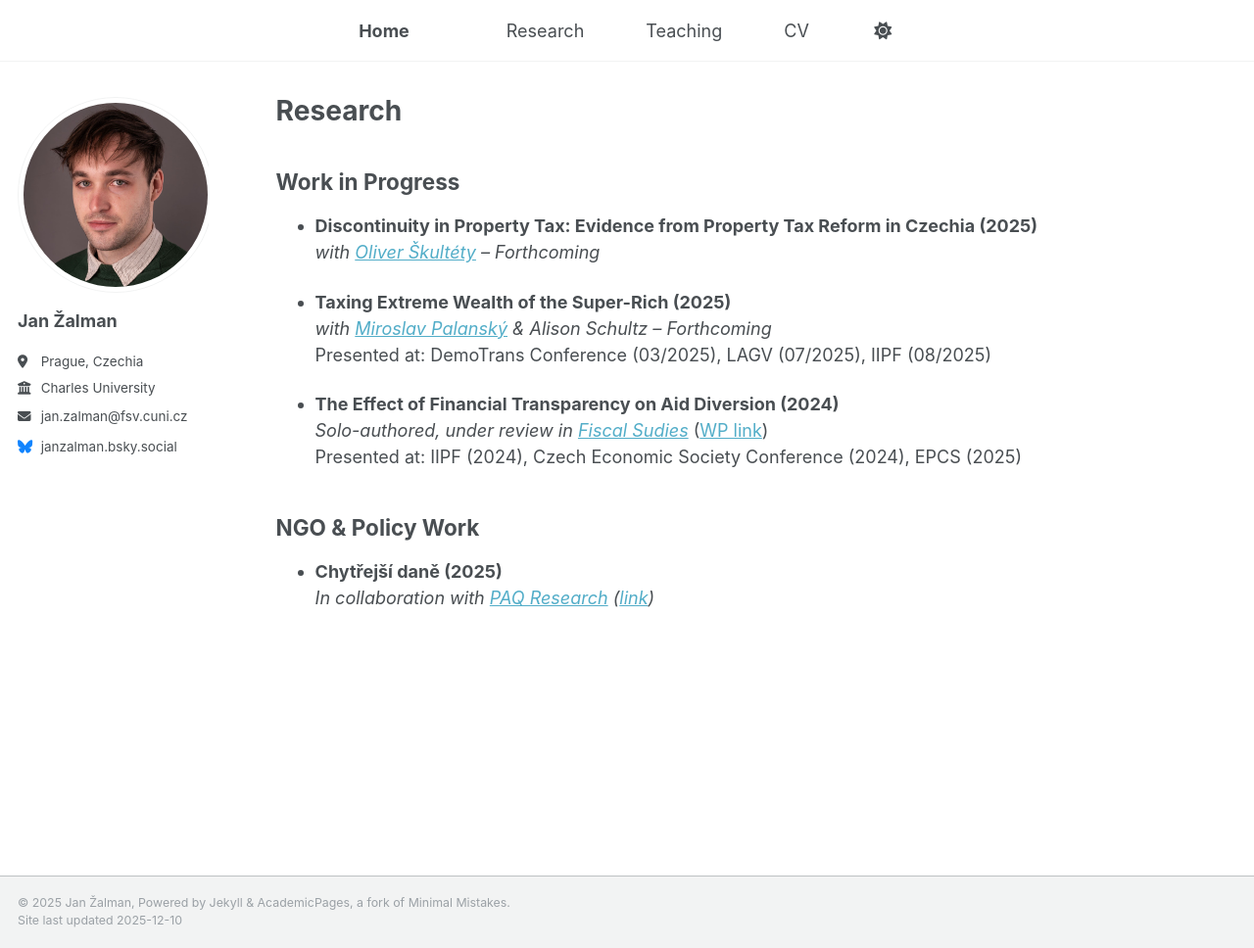
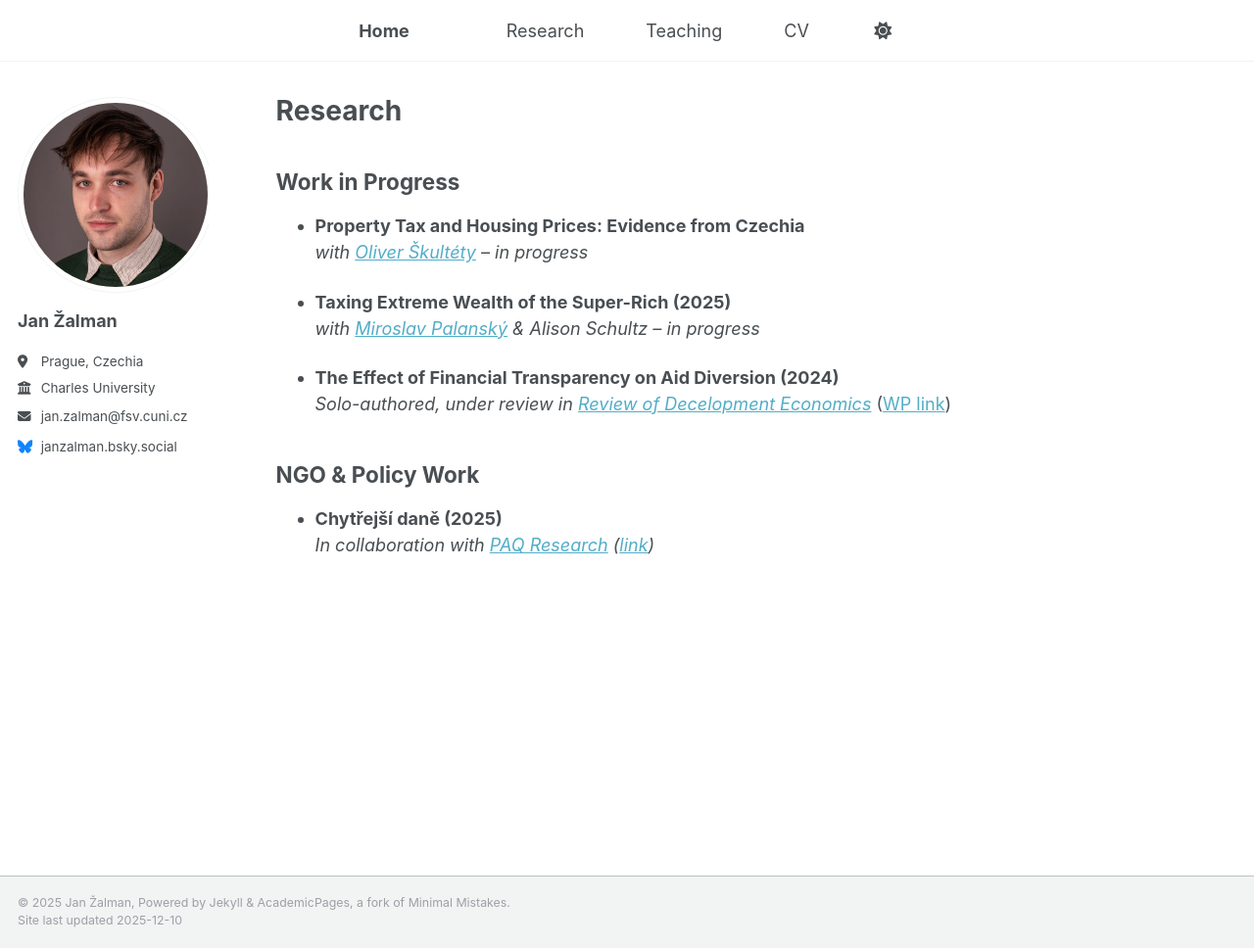
Before and after one commit to janzalman/janzalman.github.io, a Jekyll site: the page built from _pages/research.md, in a window 1280 px wide and 968 px high. Shown: the whole window at 98% size. Built offline with Jekyll 4.4.1, drawn with Linux system fonts in a browser that asks for light colours.

Commit message:
Update research.md

```diff
--- a/_pages/research.md
+++ b/_pages/research.md
@@ -5,16 +5,14 @@ permalink: /research/
 ---
 
 ## Work in Progress
-- **Discontinuity in Property Tax: Evidence from Property Tax Reform in Czechia (2025)**
-  *with [Oliver Škultéty](https://ies.fsv.cuni.cz/en/contacts/institute-members/89209997) – Forthcoming*
+- **Property Tax and Housing Prices: Evidence from Czechia**
+  *with [Oliver Škultéty](https://ies.fsv.cuni.cz/en/contacts/institute-members/89209997) – in progress*
 
 - **Taxing Extreme Wealth of the Super-Rich (2025)**
-  *with [Miroslav Palanský](https://miroslavpalansky.cz/) & Alison Schultz – Forthcoming*
-  Presented at: DemoTrans Conference (03/2025), LAGV (07/2025), IIPF (08/2025)
+  *with [Miroslav Palanský](https://miroslavpalansky.cz/) & Alison Schultz – in progress*
 
 - **The Effect of Financial Transparency on Aid Diversion (2024)**
-  *Solo-authored, under review in [Fiscal Sudies](https://onlinelibrary.wiley.com/journal/14755890)* ([WP link](https://ideas.repec.org/p/fau/wpaper/wp2024_29.html))
-  Presented at: IIPF (2024), Czech Economic Society Conference (2024), EPCS (2025)
+  *Solo-authored, under review in [Review of Decelopment Economics](https://onlinelibrary.wiley.com/journal/14679361)* ([WP link](https://ideas.repec.org/p/fau/wpaper/wp2024_29.html))
 
 ## NGO & Policy Work
 - **Chytřejší daně (2025)**
```
